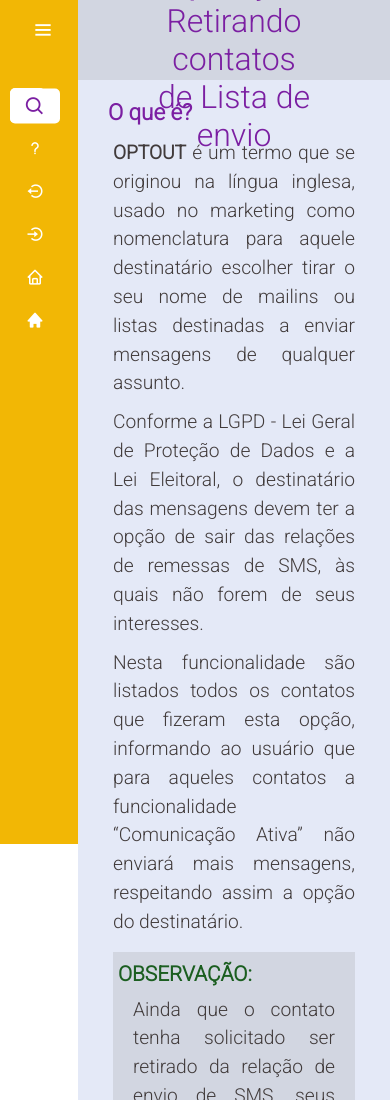
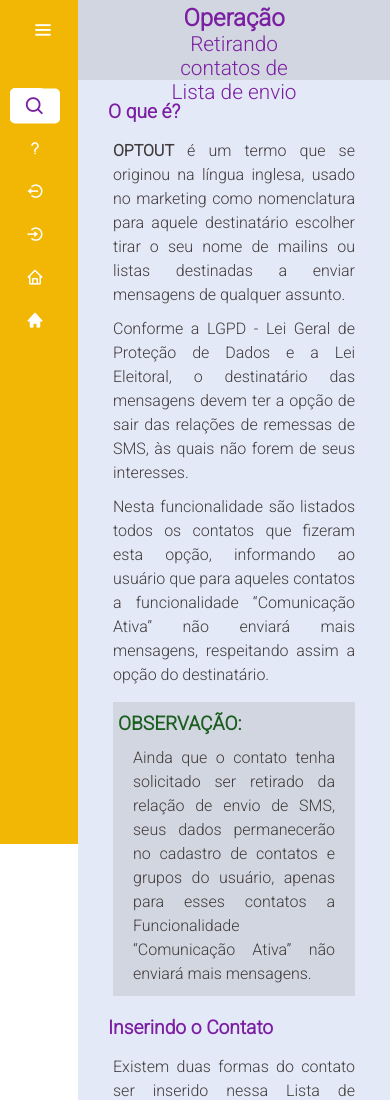
Before and after one commit to ImpactoPositivo/col-manresp, a plain HTML site: page _comunicacao/com_optout.html in a window 390 px wide. Shown: the top 1100 px of the page. Drawn offline with nearby package versions, Linux system fonts and the light colour scheme.

Commit message:
Responsividade fontes

```diff
--- a/_css/estilo.css
+++ b/_css/estilo.css
@@ -569,3 +569,33 @@ body{
   list-style-type: 1;
   list-style-position: inside
 }
+
+@media (max-width: 600px){
+  .home-section .elemento > h1 {
+    font-size: 1.9rem;
+  }
+  .home-section .elemento > h4 {
+    font-size: 1.5rem;
+  }
+  .home-section .titulo .elemento >h3{
+    font-size: 1.5rem;
+  }
+  .home-section .titulo .elemento >h4{
+    font-size: 1.3rem;
+  }
+  .home-section .content >h3{
+    font-size: 1.2rem;
+  }
+  .home-section .content >p{
+    font-size: 1.0rem;
+  }
+  .home-section .content .topicos >li{
+    font-size: 1.0rem;
+  }
+  .home-section .content .obs >h4{
+    font-size: 1.2rem;
+  }
+  .home-section .content .obs >p{
+    font-size: 1.0rem;
+  }
+}
--- a/_css/style.css
+++ b/_css/style.css
@@ -24,7 +24,6 @@
   --fonte3: 'Roboto 700', sans-serif;
   --fonte4: 'Roboto 900', sans-serif;
 }
-
 
 *{
   padding: 0%;
@@ -541,3 +540,30 @@ body{
 .home-section .content .obs .topicos{
   padding: 10px 10px 10px 10px;
 }
+
+@media (max-width: 600px){
+  .home-section .elemento > h1 {
+    font-size: 1.9rem;
+  }
+  .home-section .elemento >h3{
+    font-size: 1.5rem;
+  }
+  .home-section .elemento >h4{
+    font-size: 1.3rem;
+  }
+  .home-section .content >h3{
+    font-size: 1.2rem;
+  }
+  .home-section .content >p{
+    font-size: 1.0rem;
+  }
+  .home-section .content .topicos >li{
+    font-size: 1.0rem;
+  }
+  .home-section .content .obs >h4{
+    font-size: 1.2rem;
+  }
+  .home-section .content .obs >p{
+    font-size: 1.0rem;
+  }
+}
```
Also changed, not shown: _comunicacao/com_panfleto.html (+1 -1 lines), _textos/comunicacao.html (+1 -1 lines).
